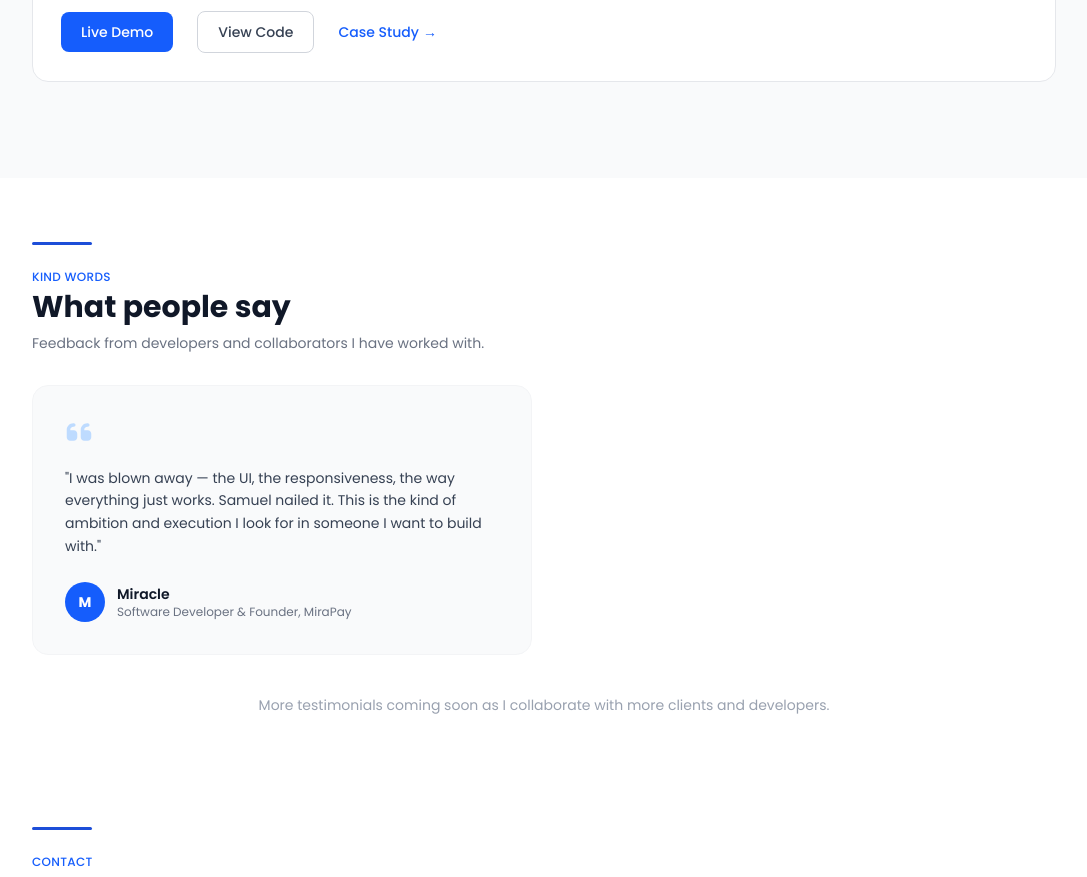
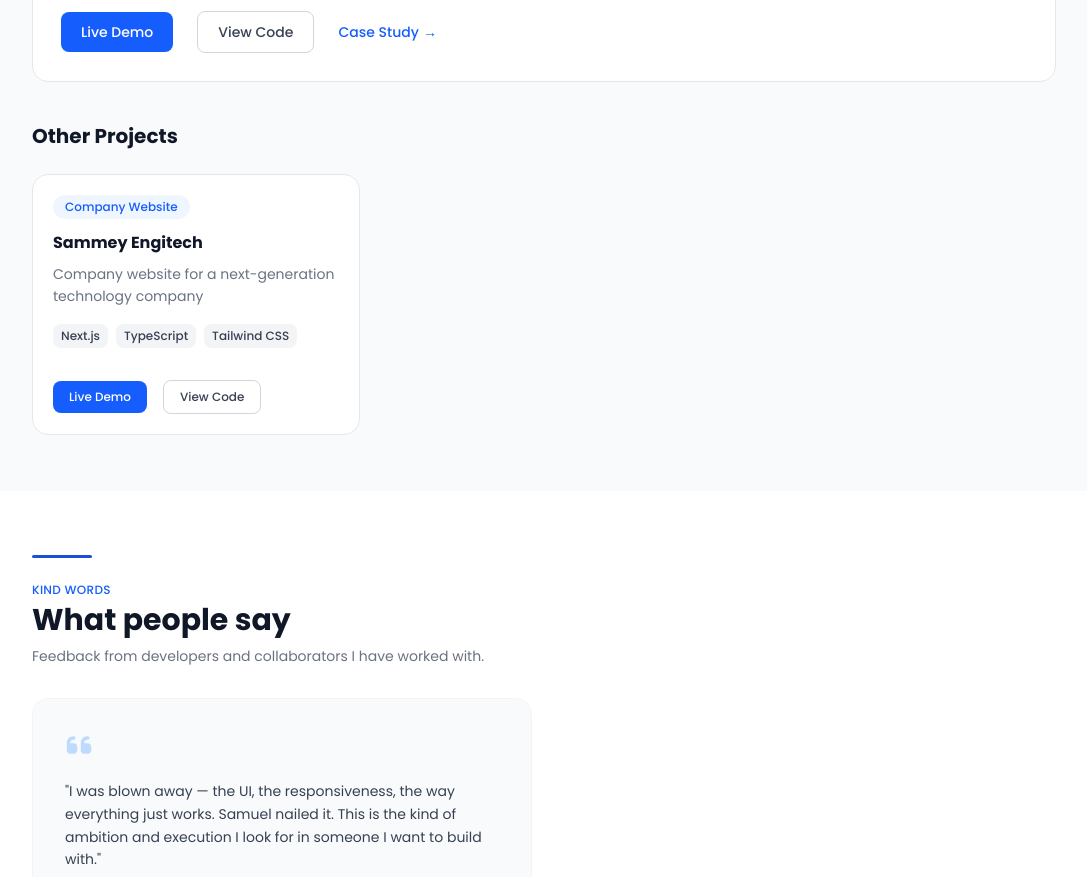
Before and after one commit to adetunjisam9-collab/my-portfolio, a Next.js app: page / in a window 1280 px wide. Shown: the part 3060-3937 px from the top of the page, without its empty margins (96-1183 px from the left). Built offline with nearby package versions, Linux system fonts and the light colour scheme.

Commit message:
add Sammey Engitech as second project

```diff
--- a/data/projects.js
+++ b/data/projects.js
@@ -3,8 +3,7 @@ const projects = [
     id: "prohealth-nexus",
     name: "ProHealth Nexus",
     tagline: "A full-stack HIPAA-compliant healthcare management platform",
-    description:
-      "ProHealth Nexus streamlines patient care by connecting patients, doctors, and admins in one secure platform. Built with real-world healthcare compliance in mind — from 2FA authentication to encrypted medical records and automated notifications.",
+    description: "ProHealth Nexus streamlines patient care by connecting patients, doctors, and admins in one secure platform. Built with real-world healthcare compliance in mind — from 2FA authentication to encrypted medical records and automated notifications.",
     features: [
       "Patient, Doctor & Admin dashboards",
       "HIPAA-compliant 2FA authentication",
@@ -22,6 +21,28 @@ const projects = [
     featured: true,
     category: "Full Stack",
   },
+  {
+    id: "sammey-engitech",
+    name: "Sammey Engitech",
+    tagline: "Company website for a next-generation technology company",
+    description: "Sammey Engitech is a bold, dark-themed company website built for a technology company with big ambitions — from web and mobile apps to AI, neurolink and robotics. Features particle animations, typing effects and a fully responsive design.",
+    features: [
+      "Dark theme with teal accent",
+      "Particle canvas animation",
+      "Typing animation hero",
+      "Scrolling marquee banner",
+      "Services, Vision and Process sections",
+      "Team and Projects showcase",
+      "WhatsApp floating button",
+      "Mobile responsive",
+    ],
+    techStack: ["Next.js", "TypeScript", "Tailwind CSS", "Vercel"],
+    liveUrl: "https://sammey-engitech.vercel.app",
+    githubUrl: "https://github.com/adetunjisam9-collab/sammey-engitech",
+    image: "/images/sammey/cover.png",
+    featured: false,
+    category: "Company Website",
+  },
 ];
 
 export default projects;
```
Also changed, not shown: public/images/sammey/cover.png.png (added).
